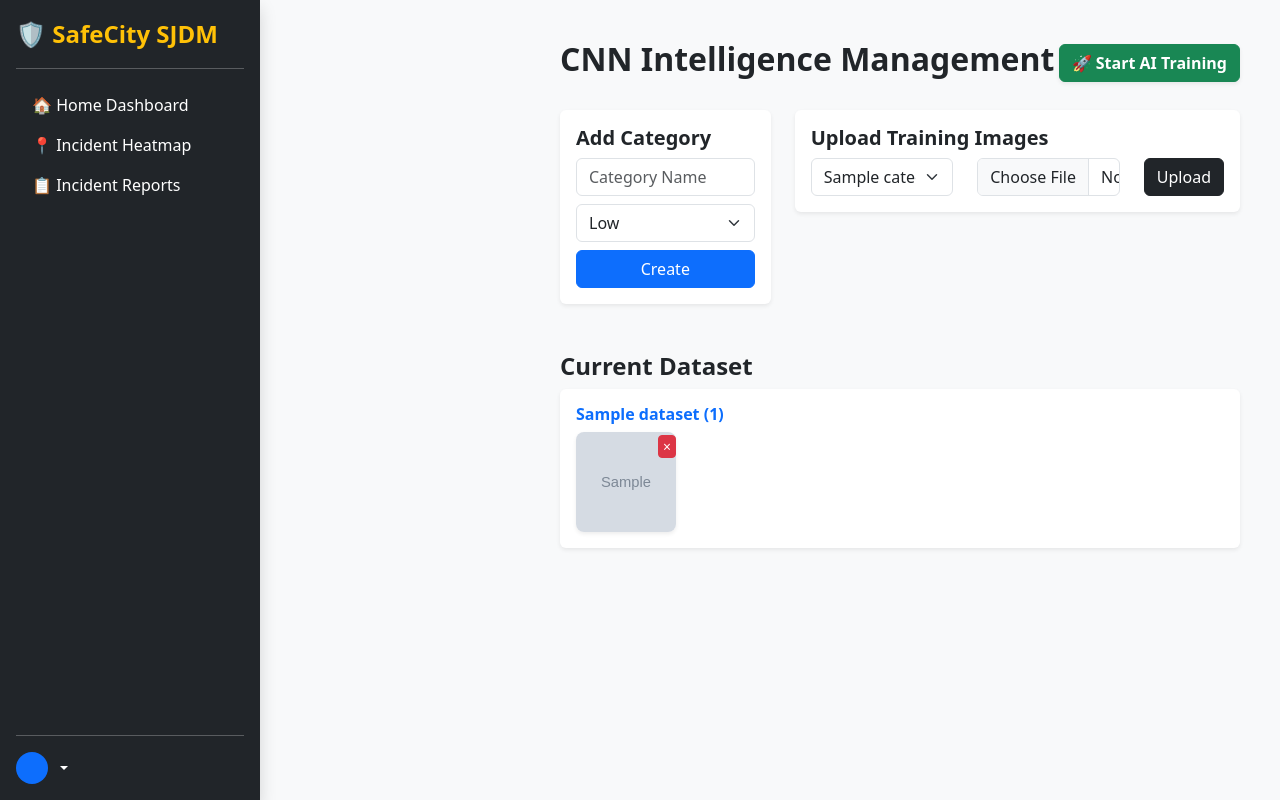
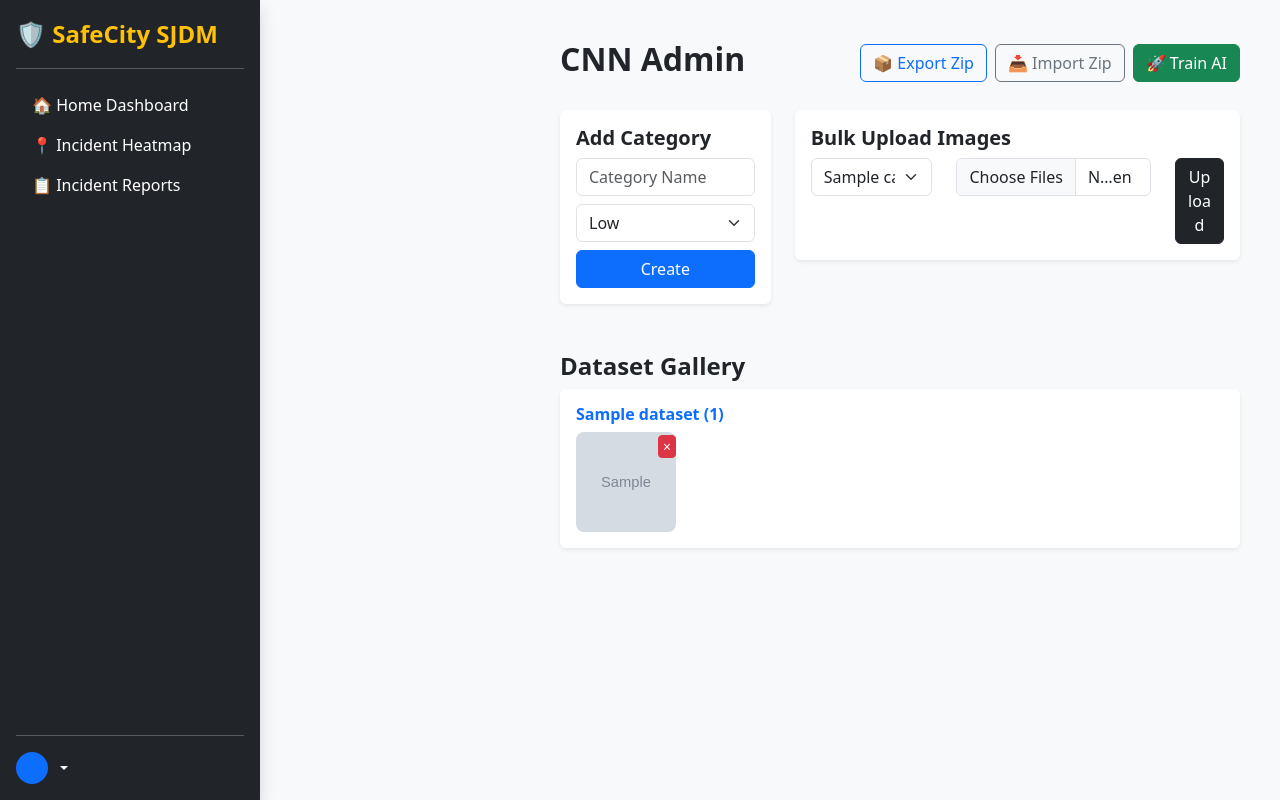
Before and after one commit to rframos/crime-reporting-system, a Flask app: template templates/cnn_admin.html in a window 1280 px wide. Run offline with Flask 3, Linux system fonts and the light colour scheme; tables that the repository leaves empty hold one stand-in row (values such as "Sample post"); the template is opened without the code that fills it: values that come from a table or form of the project are taken from there, most other values are stand-ins (such as "Sample title", 1, 10 or a date in 2020); grey boxes marked "Sample" are stand-in pictures.

Commit message:
Update cnn_admin.html

```diff
--- a/templates/cnn_admin.html
+++ b/templates/cnn_admin.html
@@ -9,21 +9,21 @@
     {% include 'sidebar.html' %}
     <div class="main-content">
         <div class="d-flex justify-content-between align-items-center mb-4">
-            <h2 class="fw-bold">CNN Intelligence Management</h2>
-            <form action="/api/cnn/train" method="POST">
-                <button class="btn btn-success fw-bold shadow-sm">🚀 Start AI Training</button>
-            </form>
+            <h2 class="fw-bold">CNN Admin</h2>
+            <div class="d-flex gap-2">
+                <a href="/api/cnn/export-dataset" class="btn btn-outline-primary">📦 Export Zip</a>
+                <button class="btn btn-outline-secondary" data-bs-toggle="modal" data-bs-target="#importModal">📥 Import Zip</button>
+                <form action="/api/cnn/train" method="POST"><button class="btn btn-success">🚀 Train AI</button></form>
+            </div>
         </div>
 
         {% with messages = get_flashed_messages(with_categories=true) %}
-            {% if messages %}{% for category, msg in messages %}
-                <div class="alert alert-{{ category }}">{{ msg }}</div>
-            {% endfor %}{% endif %}
+            {% if messages %}{% for category, msg in messages %}<div class="alert alert-{{ category }}">{{ msg }}</div>{% endfor %}{% endif %}
         {% endwith %}
 
-        <div class="row">
+        <div class="row g-4">
             <div class="col-md-4">
-                <div class="card p-3 shadow-sm border-0 mb-4">
+                <div class="card p-3 shadow-sm border-0">
                     <h5 class="fw-bold">Add Category</h5>
                     <form action="/api/cnn/add-category" method="POST">
                         <input type="text" name="name" class="form-control mb-2" placeholder="Category Name" required>
@@ -34,34 +34,51 @@
                     </form>
                 </div>
             </div>
-
             <div class="col-md-8">
-                <div class="card p-3 shadow-sm border-0 mb-4">
-                    <h5 class="fw-bold">Upload Training Images</h5>
+                <div class="card p-3 shadow-sm border-0">
+                    <h5 class="fw-bold">Bulk Upload Images</h5>
                     <form action="/api/cnn/upload" method="POST" enctype="multipart/form-data">
                         <div class="row">
-                            <div class="col"><select name="category" class="form-select">
+                            <div class="col-md-4"><select name="category" class="form-select">
                                 {% for cat in categories %}<option value="{{ cat.name }}">{{ cat.name }}</option>{% endfor %}
                             </select></div>
-                            <div class="col"><input type="file" name="file" class="form-control" required></div>
-                            <div class="col-auto"><button class="btn btn-dark">Upload</button></div>
+                            <div class="col-md-6"><input type="file" name="files" class="form-control" multiple required></div>
+                            <div class="col-md-2"><button class="btn btn-dark w-100">Upload</button></div>
                         </div>
                     </form>
                 </div>
             </div>
         </div>
 
-        <h4 class="fw-bold mt-4">Current Dataset</h4>
+        <div class="modal fade" id="importModal" tabindex="-1">
+            <div class="modal-dialog">
+                <div class="modal-content">
+                    <form action="/api/cnn/import-dataset" method="POST" enctype="multipart/form-data">
+                        <div class="modal-header"><h5 class="modal-title">Import Dataset ZIP</h5></div>
+                        <div class="modal-body">
+                            <p class="small text-muted">Upload a zip file containing folders named after categories.</p>
+                            <input type="file" name="zip_file" class="form-control" accept=".zip" required>
+                        </div>
+                        <div class="modal-footer">
+                            <button type="button" class="btn btn-secondary" data-bs-dismiss="modal">Close</button>
+                            <button type="submit" class="btn btn-primary">Restore Dataset</button>
+                        </div>
+                    </form>
+                </div>
+            </div>
+        </div>
+
+        <h4 class="fw-bold mt-5">Dataset Gallery</h4>
         {% for cat_name, images in dataset.items() %}
         <div class="card border-0 shadow-sm p-3 mb-3">
             <h6 class="fw-bold text-primary">{{ cat_name }} ({{ images|length }})</h6>
             <div class="d-flex flex-wrap gap-2">
                 {% for img in images %}
                 <div class="position-relative">
-                    <img src="/static/training_data/{{ cat_name }}/{{ img }}" class="img-card shadow-sm">
+                    <img src="/static/training_data/{{ cat_name }}/{{ img }}" class="img-card">
                     <form action="/api/cnn/delete-image" method="POST" class="position-absolute top-0 end-0">
                         <input type="hidden" name="category" value="{{ cat_name }}"><input type="hidden" name="filename" value="{{ img }}">
-                        <button class="btn btn-danger btn-sm px-1 py-0">&times;</button>
+                        <button class="btn btn-danger btn-sm p-0 px-1">&times;</button>
                     </form>
                 </div>
                 {% endfor %}
@@ -69,5 +86,6 @@
         </div>
         {% endfor %}
     </div>
+    <script src="https://cdn.jsdelivr.net/npm/bootstrap@5.3.0/dist/js/bootstrap.bundle.min.js"></script>
 </body>
 </html>
```
